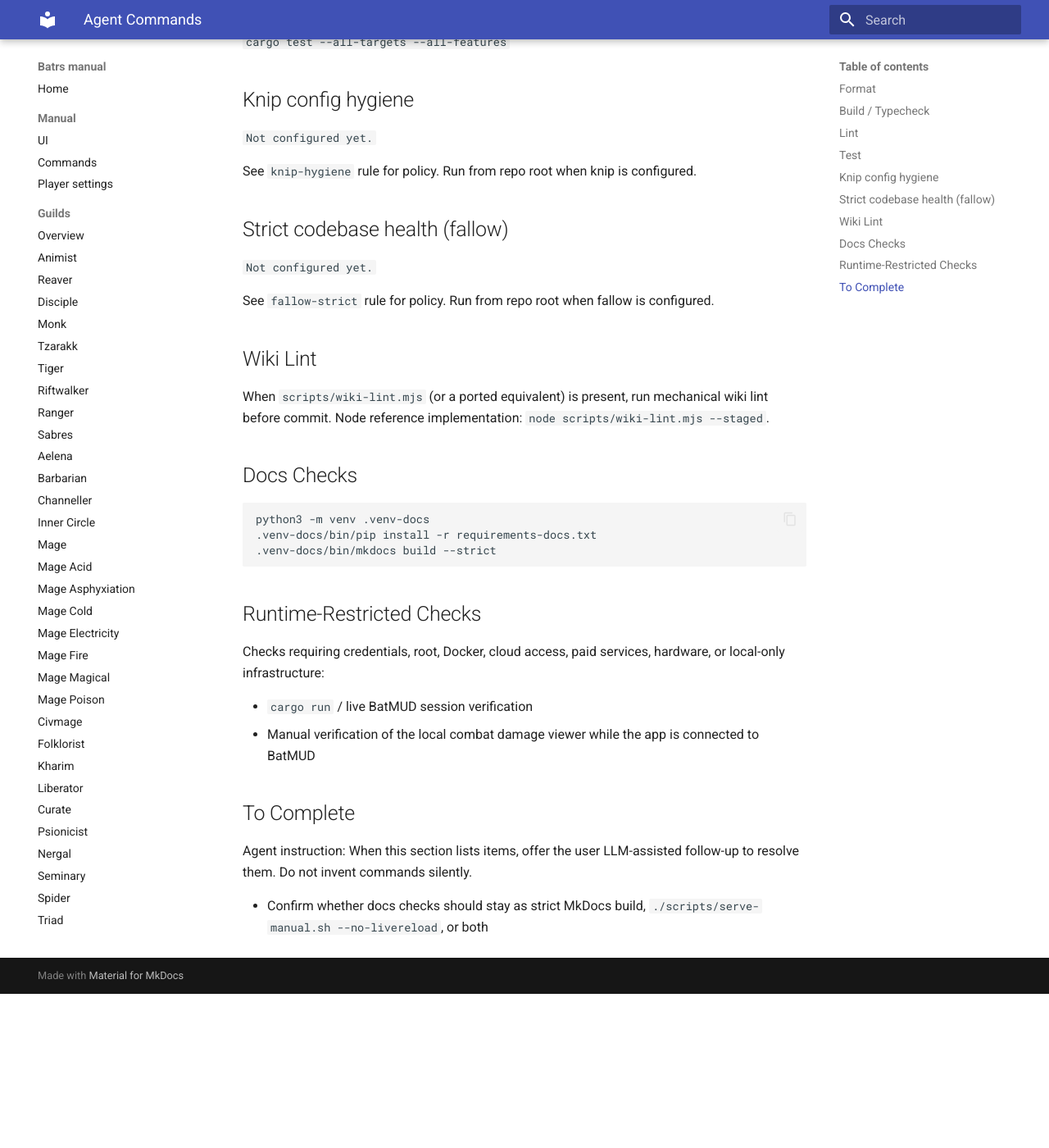
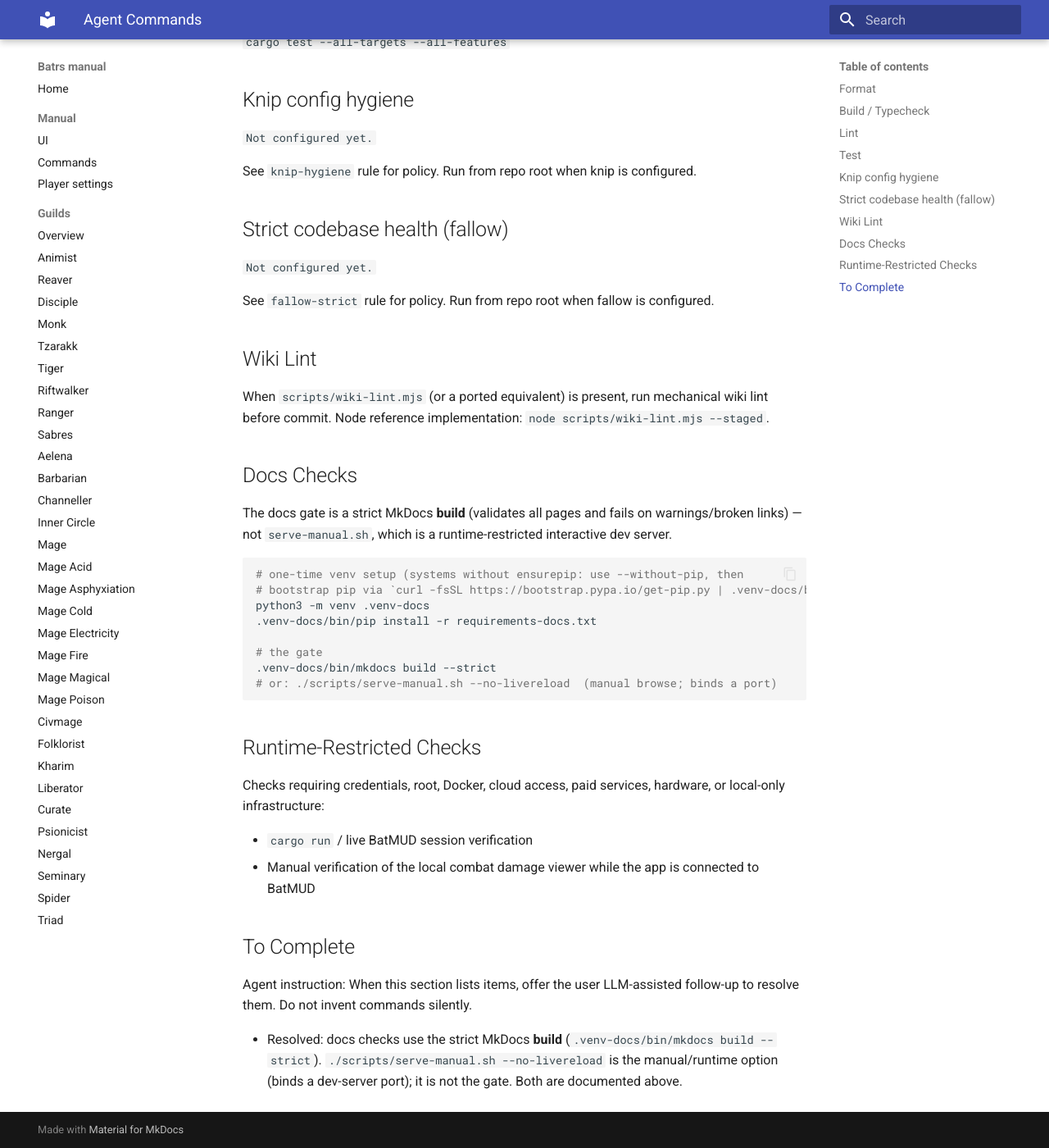
Before and after one commit to oaalto/batrs, an MkDocs documentation site: the page built from docs/agent-commands.md, in a window 1280 px wide and 1400 px high, scrolled down 608 px. Shown: the whole window at 82% size. Built offline with MkDocs 1.6.1 and Material for MkDocs 9.7.7, drawn with Linux system fonts in a browser that asks for light colours; before the commit the page ends 1820 px from its top, so only the background shows below that.

Commit message:
docs: confirm strict MkDocs build as docs gate; bootstrap docs venv
Resolve the docs-check "To Complete" item: the gate is the strict MkDocs
build (.venv-docs/bin/mkdocs build --strict), not serve-manual.sh, which
is a runtime-restricted interactive dev server. Document the without-pip +
get-pip bootstrap for hosts lacking ensurepip, and update manifest
contentHashes for docs/agent-commands.md.

No product source changes.

````diff
--- a/docs/agent-commands.md
+++ b/docs/agent-commands.md
@@ -36,10 +36,17 @@ When `scripts/wiki-lint.mjs` (or a ported equivalent) is present, run mechanical
 
 ## Docs Checks
 
+The docs gate is a strict MkDocs **build** (validates all pages and fails on warnings/broken links) — not `serve-manual.sh`, which is a runtime-restricted interactive dev server.
+
 ```bash
+# one-time venv setup (systems without ensurepip: use --without-pip, then
+# bootstrap pip via `curl -fsSL https://bootstrap.pypa.io/get-pip.py | .venv-docs/bin/python -`)
 python3 -m venv .venv-docs
 .venv-docs/bin/pip install -r requirements-docs.txt
+
+# the gate
 .venv-docs/bin/mkdocs build --strict
+# or: ./scripts/serve-manual.sh --no-livereload  (manual browse; binds a port)
 ```
 
 ## Runtime-Restricted Checks
@@ -53,4 +60,4 @@ Checks requiring credentials, root, Docker, cloud access, paid services, hardwar
 
 Agent instruction: When this section lists items, offer the user LLM-assisted follow-up to resolve them. Do not invent commands silently.
 
-- Confirm whether docs checks should stay as strict MkDocs build, `./scripts/serve-manual.sh --no-livereload`, or both
+- Resolved: docs checks use the strict MkDocs **build** (`.venv-docs/bin/mkdocs build --strict`). `./scripts/serve-manual.sh --no-livereload` is the manual/runtime option (binds a dev-server port); it is not the gate. Both are documented above.
````
Also changed, not shown: 1 other file.
